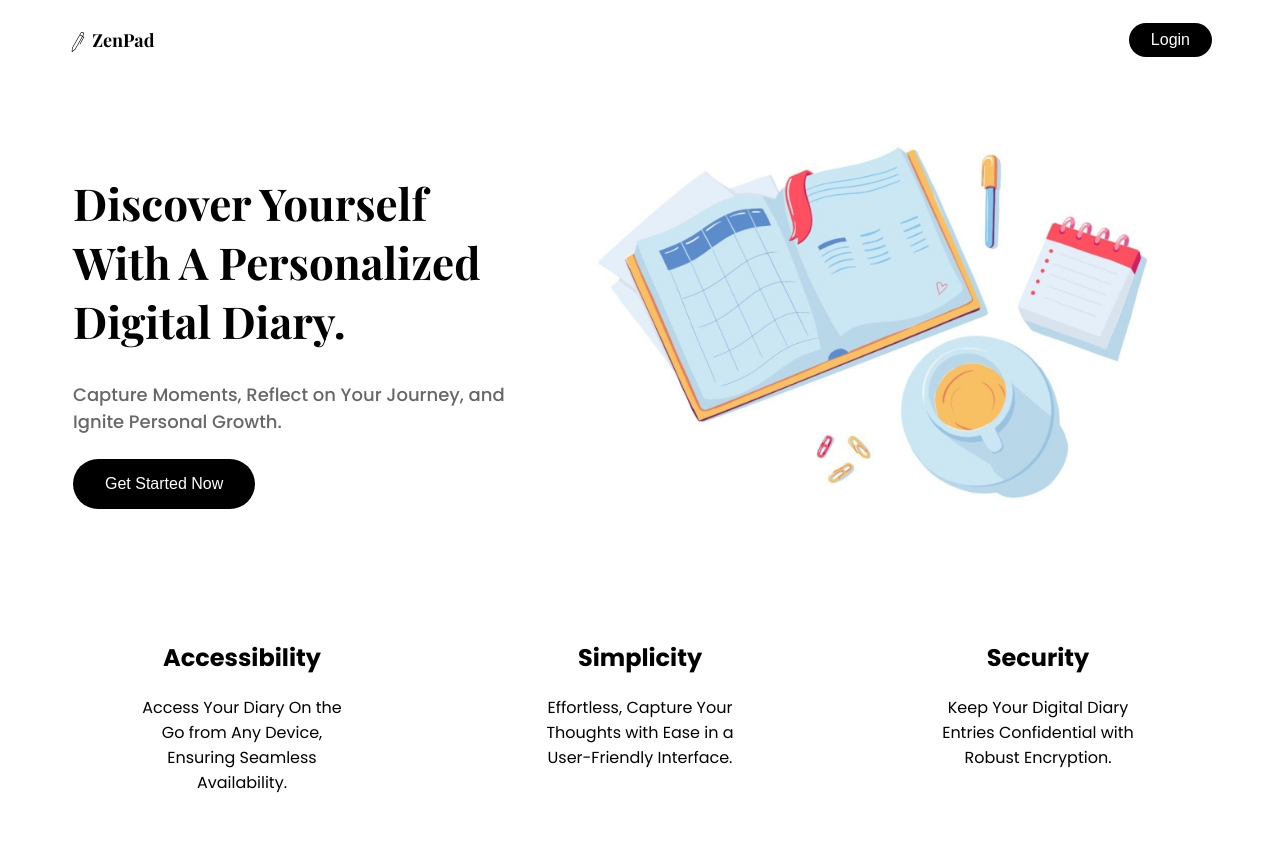
After one commit to riya461/my-diary, a Flask app: template templates/base.html in a window 1280 px wide. The commit adds this page. Run offline with Flask 3, Linux system fonts and the light colour scheme; the template is opened without the code that fills it, so the values that code supplies are empty; some web fonts are replaced.

Commit message:
Setup base page

```diff
--- a/app.py
+++ b/app.py
@@ -21,7 +21,7 @@ app = Flask(__name__)
 @app.route('/')
 def index():
 
-    return render_template('index.html')
+    return render_template('base.html')
 
 if __name__ == '__main__':
     app.run(debug=True)
--- /dev/null
+++ b/static/css/base.css
@@ -0,0 +1,51 @@
+.main-section {
+  display: flex;
+  gap: 50px;
+  margin: 20px 30px;
+
+}
+
+.main-section>img {
+  width: 650px;
+}
+
+.hero {
+  display: flex;
+  flex: 1;
+  flex-direction: column;
+  align-items: start;
+  justify-content: center;
+}
+
+.hero h1 {
+  font-size: 44px;
+}
+
+.hero p {
+  color: #676767;
+  font-weight: 500;
+  font-size: 18px;
+  margin-top: -6px;
+}
+
+.features {
+  display: flex;
+  justify-content: space-around;
+  text-align: center;
+  padding: 2em 0;
+}
+
+.feature {
+  max-width: 200px;
+}
+
+.hero button {
+  background-color: #000;
+  color: #fff;
+  border: none;
+  padding: 16px 32px;
+  cursor: pointer;
+  border-radius: 32px;
+  font-size: 16px;
+  margin-top: 6px;
+}
--- a/static/css/index.css
+++ b/static/css/index.css
@@ -1,4 +1,5 @@
 @import url('https://fonts.googleapis.com/css2?family=Playfair+Display:ital,wght@0,400..900;1,400..900&family=Poppins:wght@100;400;500;700&family=Quicksand:wght@300;400;500;700&display=swap');
+@import url("./base.css");
 
 body {
   font-family: "Poppins", sans-serif;
@@ -10,23 +11,27 @@ body {
   justify-content: space-between;
   align-items: center;
   font-size: 18px;
+  margin: 0 25px;
 }
 
 .login-btn {
   font-weight: 500;
   font-size: 16px;
-  padding: 6px 22px;
+  padding: 8px 22px;
   border-radius: 25px;
   background-color: black;
   color: white;
   border: none;
+  cursor: pointer;
 }
 
-.navbar>div>img {
+
+.zenpad-logo>img {
   width: 20px;
   margin-bottom: -5px;
 }
 
 .font-playfair {
   font-family: "Playfair Display", serif;
+  font-weight: 700;
 }
--- /dev/null
+++ b/templates/base.html
@@ -0,0 +1,39 @@
+{% extends "index.html" %} {% block content %}
+<div>
+  <section class="main-section">
+    <div class="hero">
+      <h1 class="font-playfair">
+        Discover Yourself With A Personalized Digital Diary.
+      </h1>
+      <p>
+        Capture Moments, Reflect on Your Journey, and Ignite Personal Growth.
+      </p>
+      <button>Get Started Now</button>
+    </div>
+    <img src="../static/images/diary.jpg" alt="diary-img" />
+  </section>
+
+  <section class="features">
+    <div class="feature">
+      <h2>Accessibility</h2>
+      <p>
+        Access Your Diary On the Go from Any Device, Ensuring Seamless
+        Availability.
+      </p>
+    </div>
+    <div class="feature">
+      <h2>Simplicity</h2>
+      <p>
+        Effortless, Capture Your Thoughts with Ease in a User-Friendly
+        Interface.
+      </p>
+    </div>
+    <div class="feature">
+      <h2>Security</h2>
+      <p>
+        Keep Your Digital Diary Entries Confidential with Robust Encryption.
+      </p>
+    </div>
+  </section>
+</div>
+{% endblock %}
--- a/templates/index.html
+++ b/templates/index.html
@@ -8,7 +8,7 @@
   </head>
   <body>
     <div class="navbar">
-      <div>
+      <div class="zenpad-logo font-playfair">
         <img src="../static/images/pen.svg" alt="pen" />
         ZenPad
       </div>
```
Also changed, not shown: static/images/diary.jpg (added).
